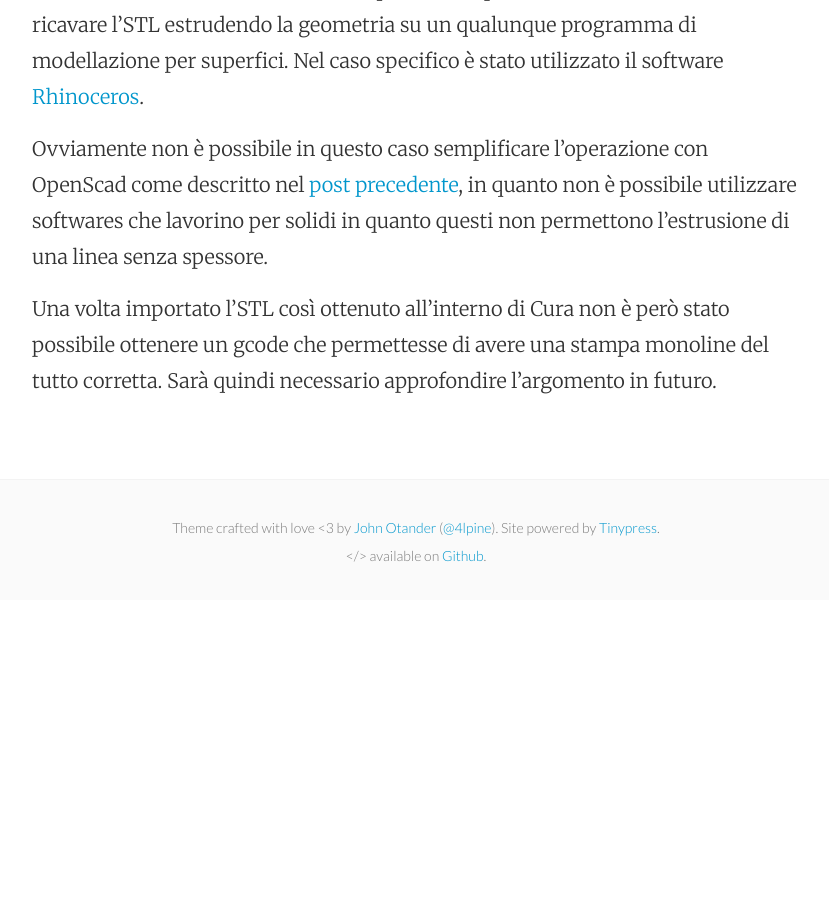
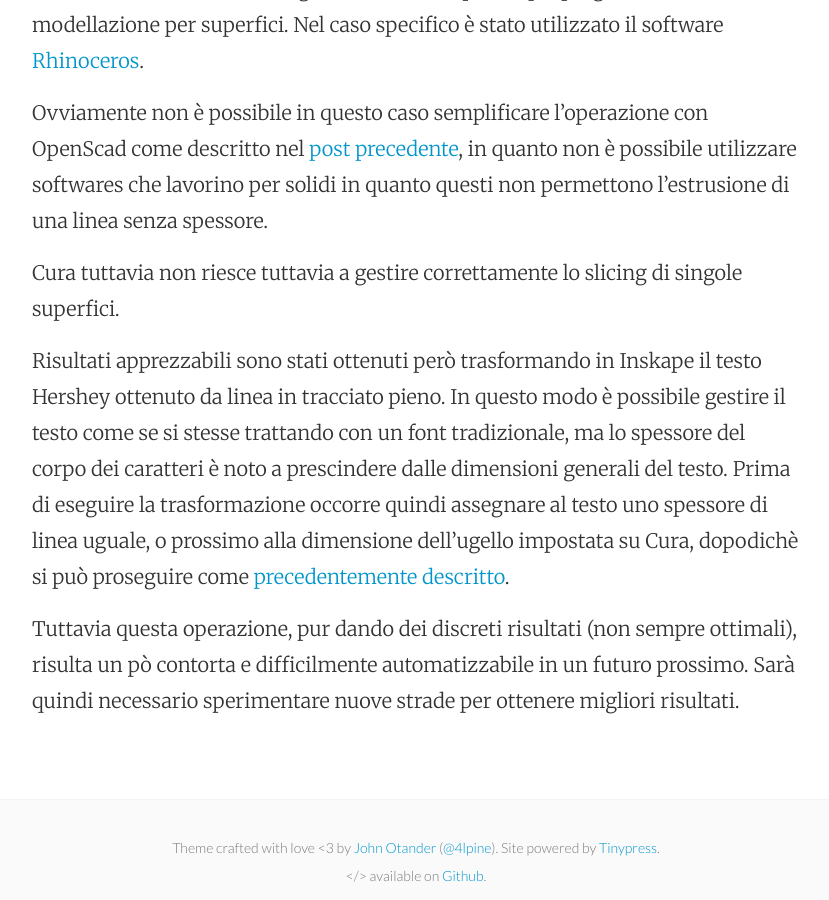
Before and after one commit to Giuzzo/Giuzzo.github.io, a Jekyll site: the page built from _posts/2015-05-19-font monoline.markdown, in a window 1280 px wide and 900 px high, scrolled down 1590 px. Shown: the whole window, without its empty margins (224-1053 px from the left). Built offline with Jekyll 4.4.1, drawn with Linux system fonts in a browser that asks for light colours; before the commit the page ends 2190 px from its top, so only the background shows below that; some of the changed text lies outside the part shown.

Commit message:
new post

```diff
--- a/_posts/2015-05-19-font monoline.markdown
+++ b/_posts/2015-05-19-font monoline.markdown
@@ -18,5 +18,10 @@ Una volta scritto il testo desiderato è possibile esportarlo in un formato CAD
 
 Ovviamente non è possibile in questo caso semplificare l'operazione con OpenScad come descritto nel [post precedente](http://giuzzo.github.io/2015/05/18/test%20di%20stampa%20font.html), in quanto non è possibile utilizzare softwares che lavorino per solidi in quanto questi non permettono l'estrusione di una linea senza spessore.
 
-Una volta importato l'STL così ottenuto all'interno di Cura non è però stato possibile ottenere un gcode che permettesse di avere una stampa monoline del tutto corretta.
-Sarà quindi necessario approfondire l'argomento in futuro.
+Cura tuttavia non riesce tuttavia a gestire correttamente lo slicing di singole superfici.
+
+Risultati apprezzabili sono stati ottenuti però trasformando in Inskape il testo Hershey ottenuto da linea in tracciato pieno. In questo modo è possibile gestire il testo come se si stesse trattando con un font tradizionale, ma lo spessore del corpo dei caratteri è noto a prescindere dalle dimensioni generali del testo.
+Prima di eseguire la trasformazione occorre quindi assegnare al testo uno spessore di linea uguale, o prossimo alla dimensione dell'ugello impostata su Cura, dopodichè si può proseguire come [precedentemente descritto](http://giuzzo.github.io/2015/05/18/test%20di%20stampa%20font.html).
+
+Tuttavia questa operazione, pur dando dei discreti risultati (non sempre ottimali), risulta un pò contorta e difficilmente automatizzabile in un futuro prossimo.
+Sarà quindi necessario sperimentare nuove strade per ottenere migliori risultati.
```
Also changed, not shown: other parts of _posts/2015-05-19-font monoline.markdown (+1 -1 lines), _posts/2015-05-19-progettazione case brief.markdown (added, +38 -0 lines), _posts/2015-05-21-progettazione case - stato dell'arte.markdown (added, +12 -0 lines).
